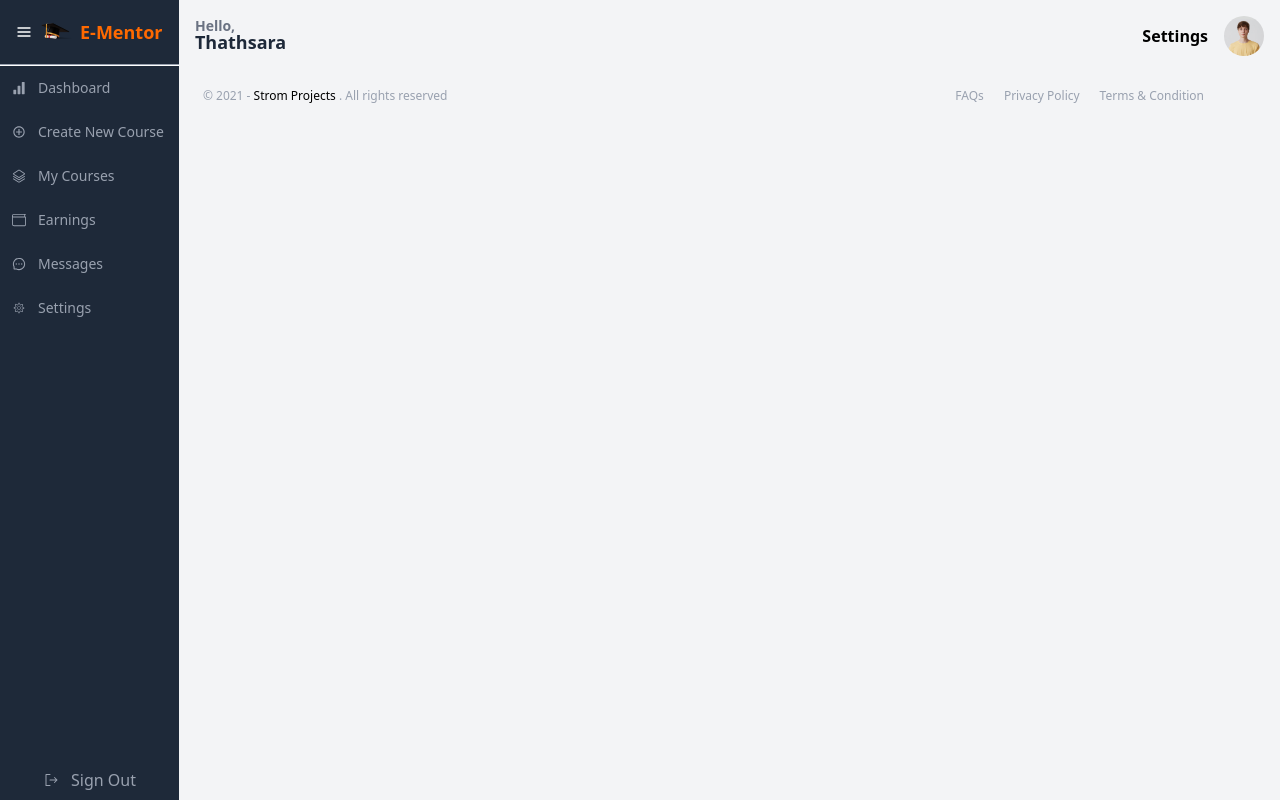
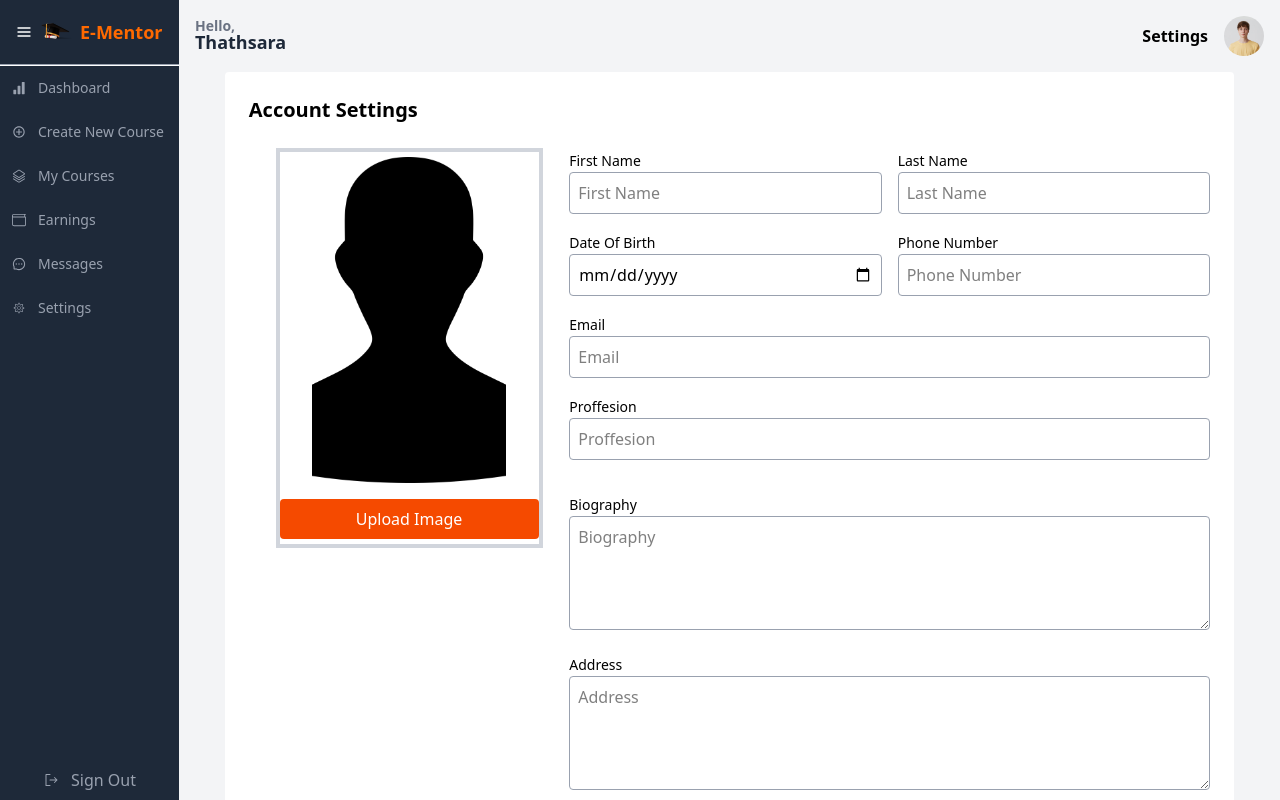
Before and after one commit to thathsarabandara/E-mentor-teacher-frontend, a Next.js app: page /teacher/mentor/settings in a window 1280 px wide. Built offline with nearby package versions, Linux system fonts and the light colour scheme.

Commit message:
fixed profile upload section and stylings

```diff
--- a/src/app/teacher/mentor/settings/page.tsx
+++ b/src/app/teacher/mentor/settings/page.tsx
@@ -1,5 +1,6 @@
 import Footer from '@/component/Footer/Footer'
 import Navbar from '@/component/Navbar/Navbar'
+import ProfileSettings from '@/component/Profile-Settings/ProfileSetting'
 import React from 'react'
 
 const Settings: React.FC = () => {
@@ -7,6 +8,11 @@ const Settings: React.FC = () => {
     <div className="flex min-h-screen flex-col justify-start items-center bg-gray-100">
       <div className="w-full">
         <Navbar name='Settings' />
+      </div>
+      <div className="flex flex-col justify-center items-center w-full">
+        <div className='w-11/12'>
+          <ProfileSettings />
+        </div>
       </div>
       <div className="w-full">
         <Footer />
--- a/src/component/Profile-Settings/ProfileSetting.tsx
+++ b/src/component/Profile-Settings/ProfileSetting.tsx
@@ -1,15 +1,19 @@
+'use client'
 import React, { useState } from "react";
 import { Button } from "../ui/Button";
+import emptyImage from '../../../public/assets/images/emptyProfile.png'
+import Image from "next/image";
 
 const ProfileSettings = () => {
   const [profileImage, setProfileImage] = useState<string | null>(null);
   const [formData, setFormData] = useState({
     firstName: "",
     lastName: "",
-    username: "",
+    dateofbirth: "",
     email: "",
     phoneNumber: "",
-    title: "",
+    proffesion: "",
+    address: "",
     bio: "",
   });
 
@@ -35,86 +39,143 @@ const ProfileSettings = () => {
   };
 
   return (
-    <div className="max-w-5xl mx-auto p-6">
-      <h2 className="text-3xl font-semibold mb-6">Profile Settings</h2>
-      <div className="grid grid-cols-1 md:grid-cols-2 gap-8">
+    <div className="w-full mx-auto p-6 bg-white rounded">
+      <h2 className="text-xl font-semibold mb-6">Account Settings</h2>
+      <div className="flex justify-center items-start w-full">
         {/* Profile Picture Section */}
-        <div className="flex flex-col items-center">
-          <div className="w-40 h-40 rounded-full overflow-hidden border-4 border-gray-300 mb-4">
+        <div className="flex flex-col items-center w-4/12">
+            <div className="flex flex-col justify-center items-center w-10/12 h-[400px] overflow-hidden border-4 border-gray-300 mb-4">
                 {profileImage ? (
                 <img src={profileImage} alt="Profile" className="object-cover w-full h-full" />
                 ) : (
-              <div className="flex items-center justify-center h-full text-gray-500">No Image</div>
+                <Image
+                    src={emptyImage}
+                    alt="Default Profile"
+                    className="object-cover w-9/12 h-10/12"
+                />
                 )}
-          </div>
+
+                {/* Custom upload button */}
+                <label
+                htmlFor="profileImageUpload"
+                className="text-center cursor-pointer mt-4 px-4 py-2 bg-orange-600 text-white rounded hover:bg-orange-700 w-full"
+                >
+                Upload Image
+                </label>
+
+                {/* Hidden input */}
                 <input
+                id="profileImageUpload"
                 type="file"
                 accept="image/*"
                 onChange={handleImageChange}
-            className="mb-2"
+                className="hidden"
                 />
             </div>
+        </div>
 
-        {/* Profile Info Form */}
-        <form onSubmit={handleSubmit} className="space-y-4">
-          <div className="grid grid-cols-1 md:grid-cols-2 gap-4">
+        <form onSubmit={handleSubmit} className="space-y-4 w-8/12">
+          <div className="flex flex-col justify-center items-center">
+            <div className="flex justify-center items-center w-full mb-4 border-gray-400">
+                <div className="w-1/2 mr-4">
+                    <label htmlFor="firstname" className="text-sm">First Name</label>
                     <input
+                    id="firstname"
                     type="text"
                     name="firstName"
                     placeholder="First Name"
                     value={formData.firstName}
                     onChange={handleInputChange}
-              className="border p-2 rounded w-full"
+                    className="border p-2 rounded w-full border-gray-400"
                     />
+                </div>
+                <div className="w-1/2">
+                    <label htmlFor="lastname" className="text-sm">Last Name</label>
                     <input
+                        id="lastname"
                         type="text"
                         name="lastName"
                         placeholder="Last Name"
                         value={formData.lastName}
                         onChange={handleInputChange}
-              className="border p-2 rounded w-full"
+                        className="border p-2 rounded w-full border-gray-400"
                     />
+                </div>
+            </div>
+            <div className="flex justify-center items-center w-full mb-4">
+                <div className="w-1/2 mr-4">
+                    <label htmlFor="dateofbirth" className="text-sm">Date Of Birth</label>
                     <input
+                        id="dateofbirth"
+                        type="date"
+                        name="dateofbirth"
+                        value={formData.dateofbirth}
+                        onChange={handleInputChange}
+                        className="border p-2 rounded w-full border-gray-400"
+                    />
+                </div>
+                <div className="w-1/2">
+                    <label htmlFor="phonenumber" className="text-sm">Phone Number</label>
+                    <input
+                        id="phonenumber"
                         type="text"
-              name="username"
-              placeholder="Username"
-              value={formData.username}
+                        name="phoneNumber"
+                        placeholder="Phone Number"
+                        value={formData.phoneNumber}
                         onChange={handleInputChange}
-              className="border p-2 rounded w-full"
+                        className="border p-2 rounded w-full border-gray-400"
                     />
+                </div>
+            </div>
+            <div className="w-full mb-4">
+                <label htmlFor="email" className="text-sm">Email</label>
                 <input
+                id="email"
                 type="email"
                 name="email"
                 placeholder="Email"
                 value={formData.email}
                 onChange={handleInputChange}
-              className="border p-2 rounded w-full"
-            />
-            <input
-              type="text"
-              name="phoneNumber"
-              placeholder="Phone Number"
-              value={formData.phoneNumber}
-              onChange={handleInputChange}
-              className="border p-2 rounded w-full"
-            />
-            <input
-              type="text"
-              name="title"
-              placeholder="Title"
-              value={formData.title}
-              onChange={handleInputChange}
-              className="border p-2 rounded w-full"
+                className="border p-2 rounded w-full border-gray-400"
                 />
             </div>
+            <div className="w-full mb-4">
+                <label htmlFor="proffesion" className="text-sm">Proffesion</label>
+                <input
+                id="proffesion"
+                type="text"
+                name="proffesion"
+                placeholder="Proffesion"
+                value={formData.proffesion}
+                onChange={handleInputChange}
+                className="border p-2 rounded w-full border-gray-400"
+                />
+            </div>
+          </div>
+          <div className="w-full mb-4">
+                <label htmlFor="bio" className="text-sm">Biography</label>
                 <textarea
+                    id="bio"
                     name="bio"
                     placeholder="Biography"
                     value={formData.bio}
                     onChange={handleInputChange}
                     rows={4}
-            className="border p-2 rounded w-full"
+                    className="border p-2 rounded w-full border-gray-400"
                 />
+            </div>
+            <div className="w-full mb-4">
+                <label htmlFor="address" className="text-sm">Address</label>
+                <textarea
+                    id="address"
+                    name="address"
+                    placeholder="Address"
+                    value={formData.address}
+                    onChange={handleInputChange}
+                    rows={4}
+                    className="border p-2 rounded w-full border-gray-400"
+                />
+            </div>
           <Button type="submit" className="w-full md:w-auto">Save Changes</Button>
         </form>
       </div>
--- a/src/component/ui/Button.tsx
+++ b/src/component/ui/Button.tsx
@@ -6,7 +6,7 @@ interface ButtonProps extends React.ButtonHTMLAttributes <HTMLButtonElement>{
 
 export const Button: React.FC<ButtonProps> = ({children, ...props}) =>{
     return(
-        <button {...props} className="px-4 py-2 bg-orage-500 border-2 border-orange-500 text-white rounded hover:bg-white hover:text-orange-500">
+        <button {...props} className="px-4 py-2 bg-orange-500 border-2 border-orange-500 text-white rounded hover:bg-white hover:text-orange-500">
             {children}
         </button>
     )
```
Also changed, not shown: public/assets/images/emptyProfile.png (added). Lines whose indentation alone changed are shown as unchanged.
